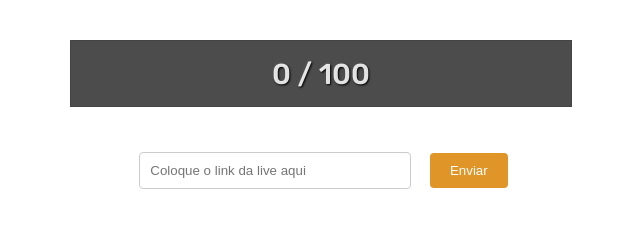
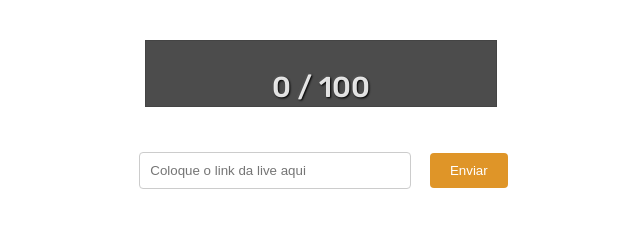
Before and after one commit to devdudinha/Contador-1, a plain HTML site: page index.html in a window 1280 px wide. Shown: the whole page, without its empty margins (319-959 px from the left). Drawn offline with Linux system fonts and the light colour scheme.

Commit message:
Update estilos.css

```diff
--- a/estilos.css
+++ b/estilos.css
@@ -14,7 +14,7 @@ body {
 .like-progress {
     position: relative;
     height: 65px;
-    width: 500px; /* Aumenta a largura da barra de progresso */
+    width: 350px; /* Aumenta a largura da barra de progresso */
     background-color: rgba(0, 0, 0, 0.7);
     border: 1px solid rgba(0, 0, 0, 0.1);
     margin: 0 auto;
@@ -27,20 +27,20 @@ body {
     align-items: center;
     height: 100%;
     width: 0;
-    background: linear-gradient(to right, gray, gold);
+    background-color: #c67b22;
     transition: width 0.5s ease-in-out;
 }
 
 .like-info {
     position: absolute;
-    top: 50%;
+    top: 70%; /* Ajusta a posição vertical dos likes */
     left: 50%;
     transform: translate(-50%, -50%);
     font-size: 1.6em;
     color: rgba(255, 255, 255, 0.884);
     text-shadow: 1px 1px 2px #000000, -1px -1px 2px #555555;
     white-space: nowrap;
-    overflow: visible; /* Permite que o texto seja exibido corretamente */
+    overflow: visible;
 }
 
 .live-link-input {
```
